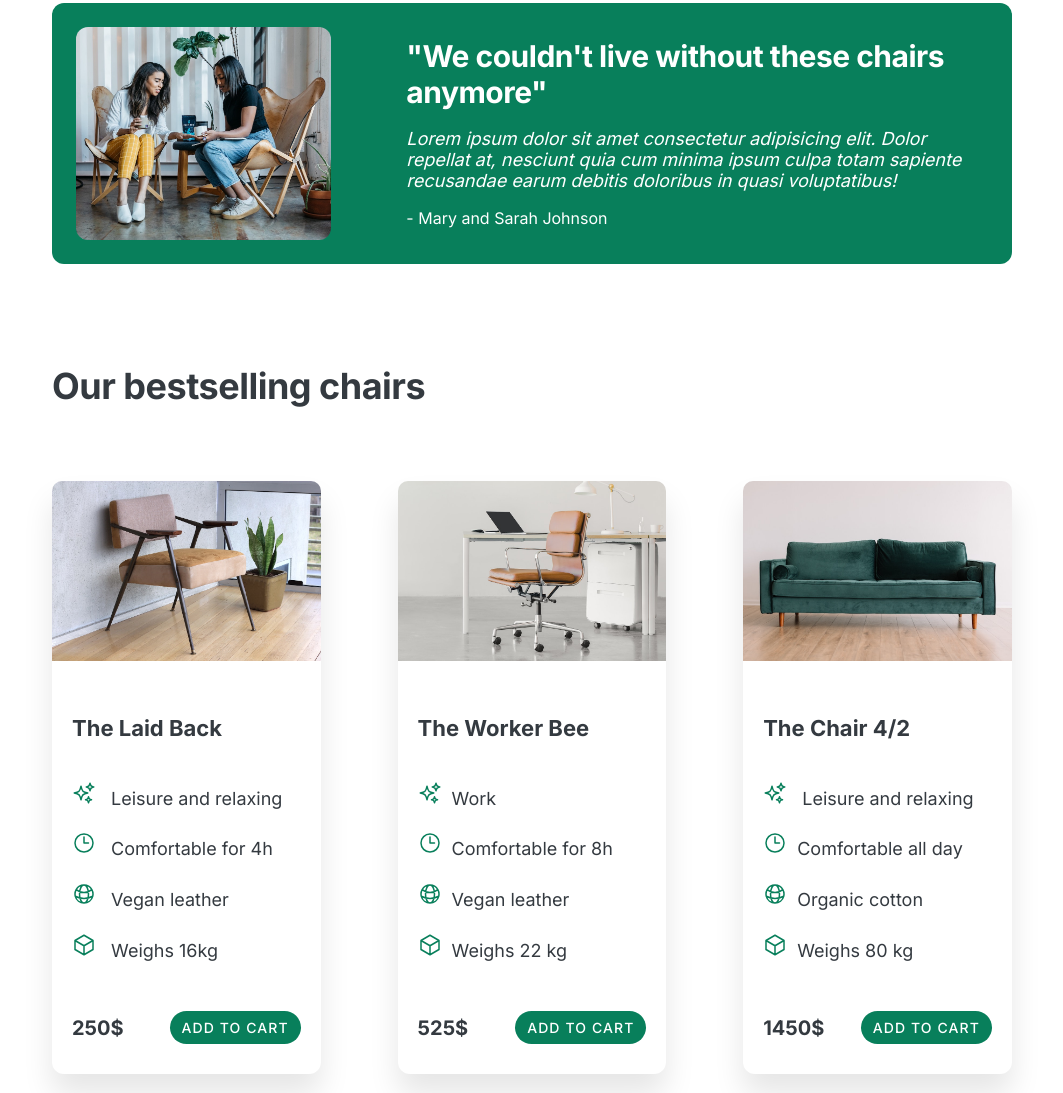
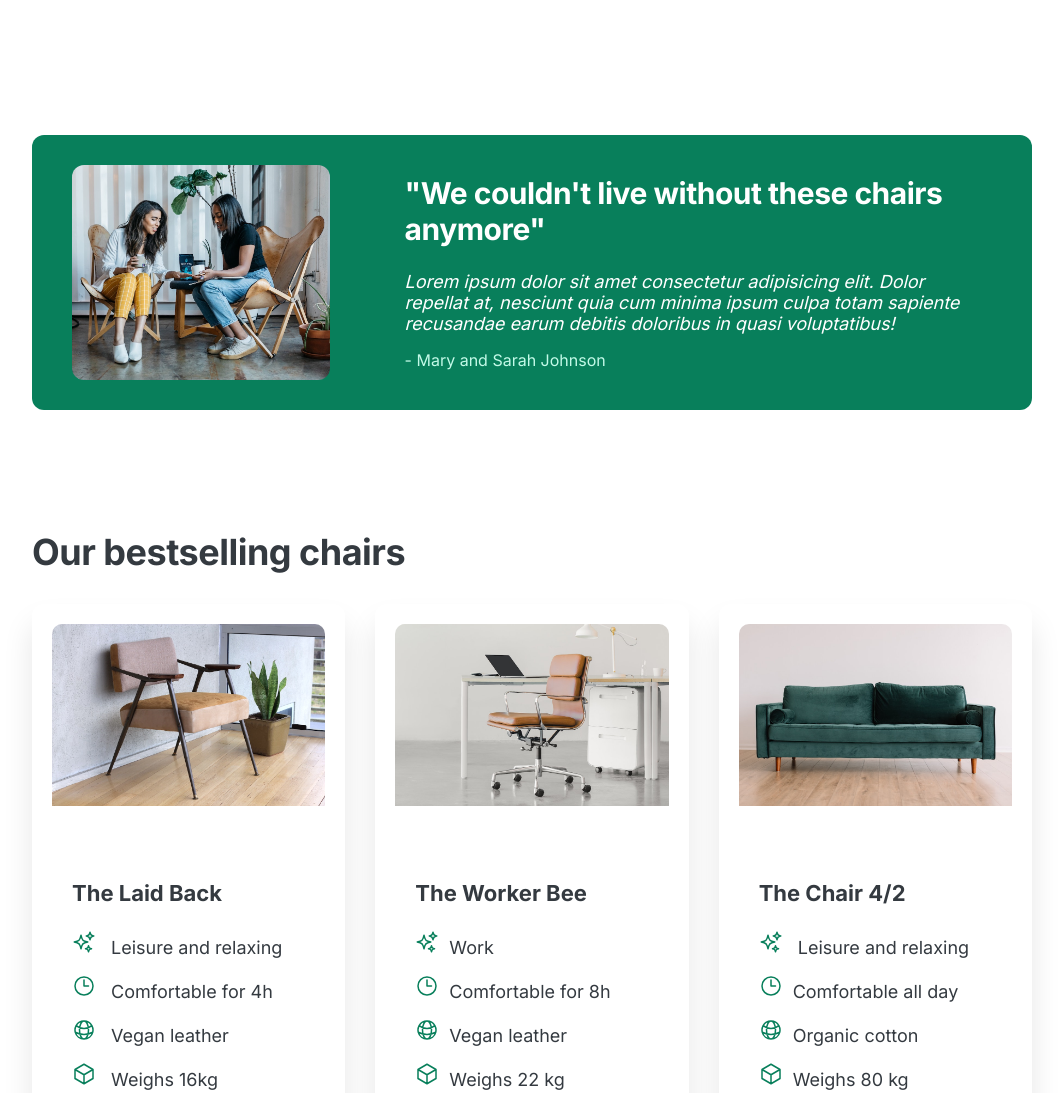
Before and after one commit to lafzan/html_css_tutorials, a plain HTML site: page jonas_udemy/web_design_rules/index.html in a window 1280 px wide. Shown: the part 1004-2097 px from the top of the page, without its empty margins (108-1171 px from the left). Drawn offline with Linux system fonts and the light colour scheme.

Commit message:
adding whitespace and visual hierarchy to the style.css

```diff
--- a/jonas_udemy/web_design_rules/style.css
+++ b/jonas_udemy/web_design_rules/style.css
@@ -30,10 +30,9 @@ body {
 
 .main {
   display: grid;
-  grid-template-rows: 2fr 1fr 1fr 3fr;
-  margin: 50px auto;
-  width: 960px;
-  row-gap: 4%;
+  margin: 70px auto;
+  width: 1000px;
+  row-gap: 120px;
 }
 h2 {
   /* 24 / 30 / 36 / */
@@ -45,14 +44,14 @@ h2 {
   display: flex;
   justify-content: space-between;
   align-items: center;
-  gap: 7%;
+  gap: 50px;
 }
 
 .header-h1 {
   letter-spacing: -1px;
   line-height: 1.1;
   font-size: 44px; /* 44 / 52 / 62 */
-  margin-bottom: 30px;
+  margin-bottom: 32px;
   /* text-shadow: 0 5px 3px rgba(0, 0, 0, 0.2); */
 }
 
@@ -62,7 +61,7 @@ h2 {
   line-height: 1.5;
 }
 .header-img {
-  width: 440px;
+  width: 470px;
 }
 
 /*SECTION 2 */
@@ -70,12 +69,13 @@ h2 {
   display: grid;
   grid-template-columns: repeat(3, 1fr);
   column-gap: 100px;
+  margin-bottom: 50px;
 }
 .feature-icon {
   stroke: #087f5b;
   width: 32px;
   height: 32px;
-  margin-bottom: 20px;
+  margin-bottom: 30px;
   display: inline-block;
 }
 .section-2--h2 {
@@ -83,8 +83,8 @@ h2 {
   margin-bottom: 50px;
 }
 .section-2--part-1-p-1 {
-  margin-bottom: 20px;
-  font-size: 20px;
+  margin-bottom: 15px;
+  font-size: 22px;
 }
 .features-text {
   font-size: 18px;
@@ -93,11 +93,11 @@ h2 {
 /*SECTION 3 */
 .section-3 {
   display: flex;
-  align-items: flex-start;
+  align-items: center;
   gap: 75px;
   background-color: #087f5b;
   color: #fff;
-  padding: 24px;
+  padding: 30px 40px;
   border-radius: 12px;
 }
 .section-3--img {
@@ -107,27 +107,37 @@ h2 {
   align-self: center;
 }
 .section-3--h2 {
-  margin-bottom: 3%;
+  margin-bottom: 24px;
   font-size: 30px;
 }
 blockquote {
-  margin-bottom: 3%;
+  margin-bottom: 16px;
   font-size: 18px;
+  font-weight: lighter;
   font-style: italic;
+  line-height: 1.5
+  color: #e6fcf5;
+}
+.section-3--p {
+  font-weight: lighter;
+  color: #c3fae8;
+
 }
 /*SECTION 4 */
 .section-4 {
   display: grid;
   grid-template-columns: repeat(3, 1fr);
-  gap: 8%;
+  gap: 30px;
 }
 .section-4--h2 {
   grid-column: 1/-1;
-  align-self: center;
+  align-self: end;
+  height:auto;
+
 }
 .section-4--part-img {
   width: 100%;
-  margin-bottom: 50px;
+  margin-bottom: 70px;
 }
 .section-4--part-ul {
   padding: 0 20px;
@@ -135,14 +145,14 @@ blockquote {
 .section-4--part-ul li:first-child {
   font-weight: bold;
   font-size: 22px;
-  margin-bottom: 40px;
+  margin-bottom: 24px;
 }
 .section-4--part-ul li {
-  margin-bottom: 10%;
+  margin-bottom: 16px;
   font-size: 18px;
 }
 .section-4--part-ul li:last-child {
-  margin-bottom: 50px;
+  margin-bottom: 40px;
 }
 .section-4--price {
   display: flex;
@@ -215,6 +225,7 @@ a:hover {
   /*box-shadow: horizontal-vertical-blur-scaling up- color */
   box-shadow: 0 20px 30px 0px rgba(0, 0, 0, 0.1);
   border-radius: 12px;
+  padding:20px 20px;
 }
 
 img {
```
